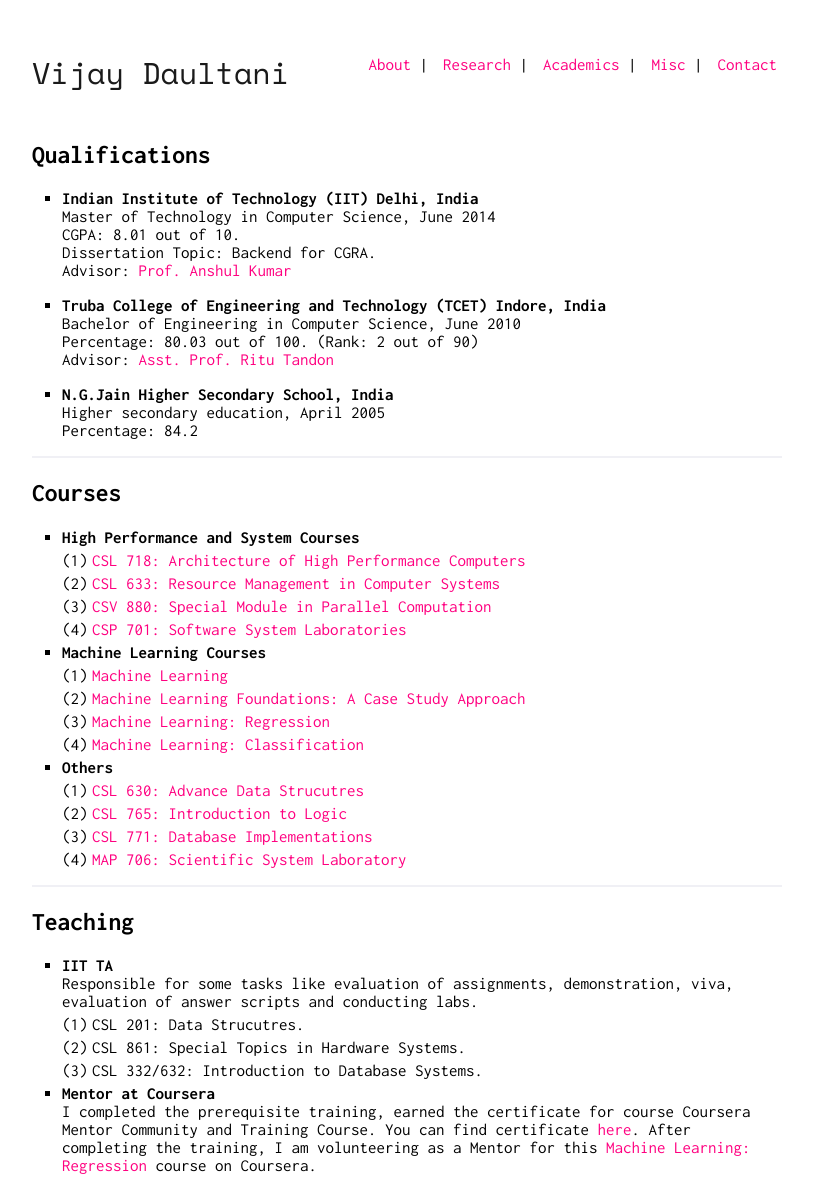
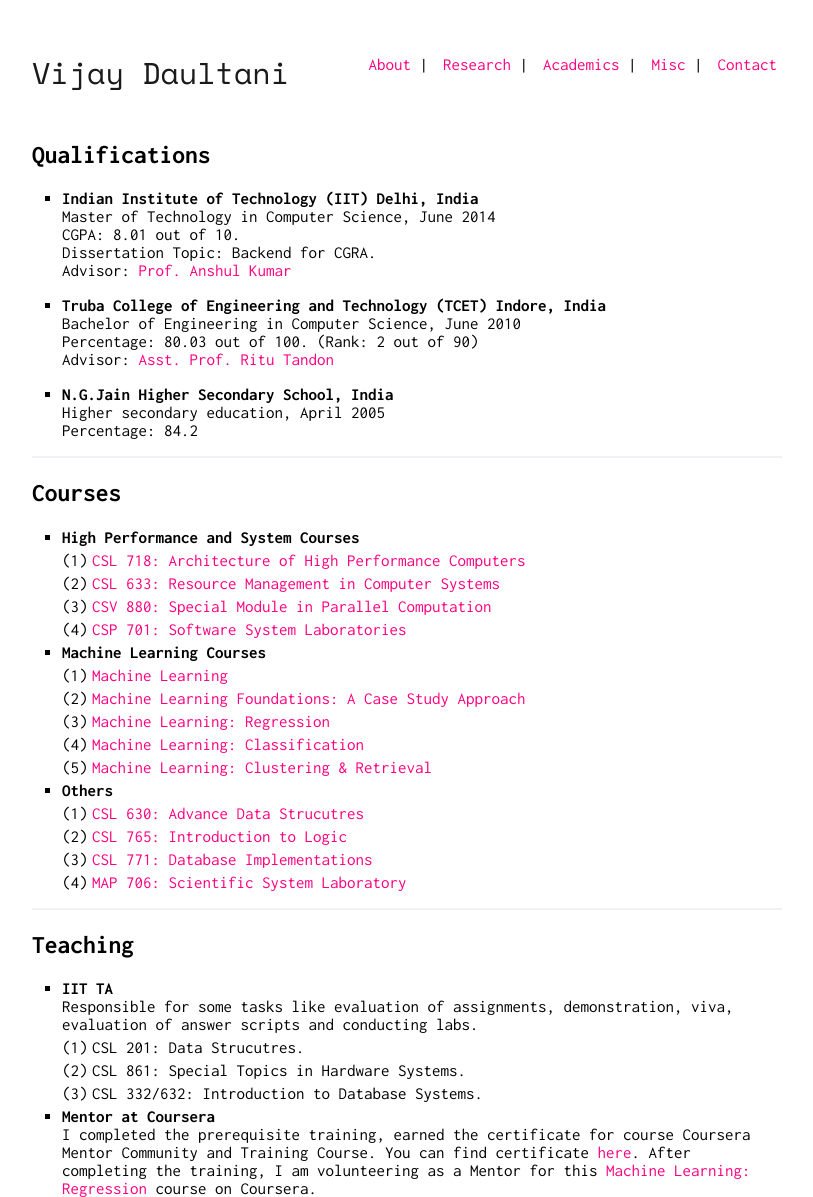
Before and after one commit to vijaydaultani/vijaydaultani.github.io, a Jekyll site: the page built from academics.md, in a window 1280 px wide. Shown: the whole page, without its empty margins (233-1046 px from the left). Built offline with Jekyll 4.4.1, drawn with Linux system fonts in a browser that asks for light colours; before the commit the page ends 1174 px from its top, so only the background shows below that.

Commit message:
Adding Coursera's Machine Learning : Clustering & Retrieval

```diff
--- a/academics.md
+++ b/academics.md
@@ -34,6 +34,7 @@ layout: default
 2. [Machine Learning Foundations: A Case Study Approach](https://www.coursera.org/account/accomplishments/records/NUTHF5J6Q55J)
 3. [Machine Learning: Regression](https://www.coursera.org/account/accomplishments/records/8UYPWVFQNSCE)
 4. [Machine Learning: Classification](https://www.coursera.org/account/accomplishments/records/CFTSKBGS2TG3)
+4. [Machine Learning: Clustering & Retrieval](https://www.coursera.org/account/accomplishments/records/RQF6D3UCPDF6)
 
 * **Others**
 1. [CSL 630: Advance Data Strucutres](http://www.cse.iitd.ernet.in/~ssen/csl630/admin630.html)
```
